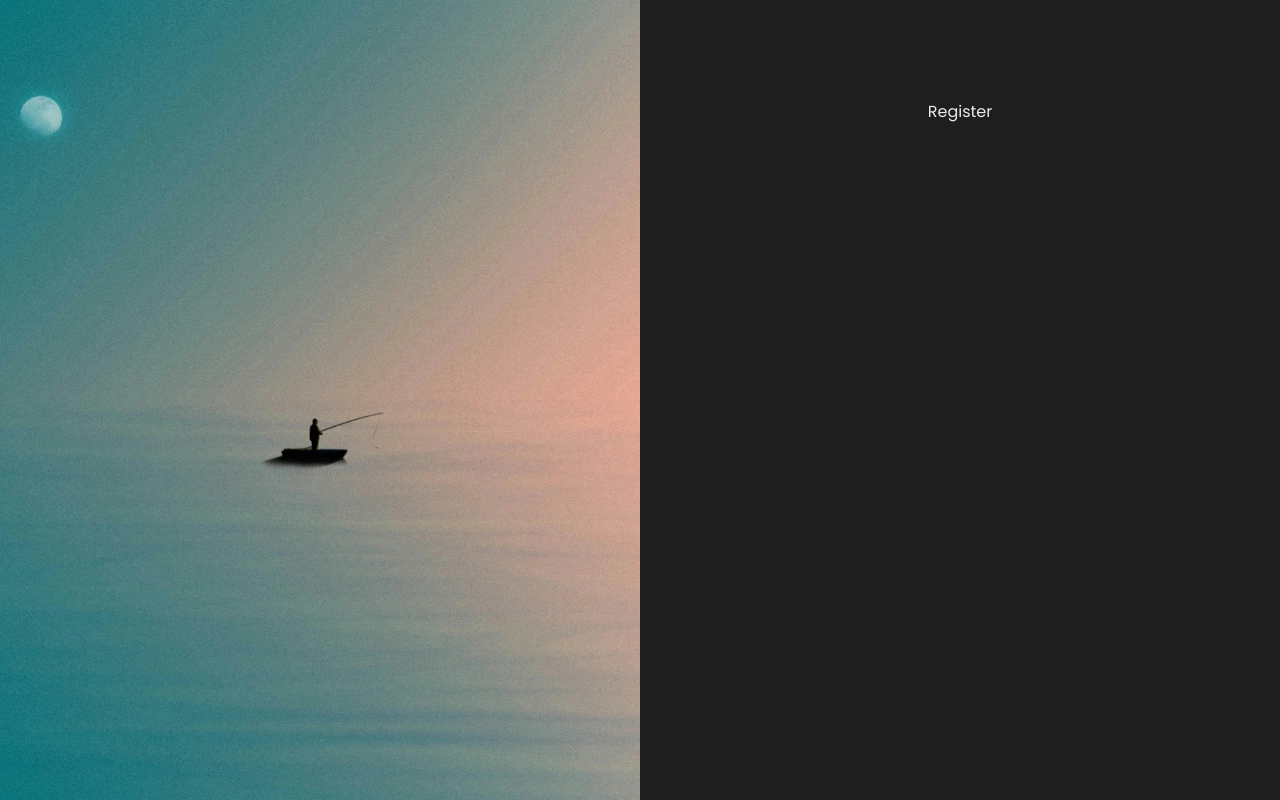
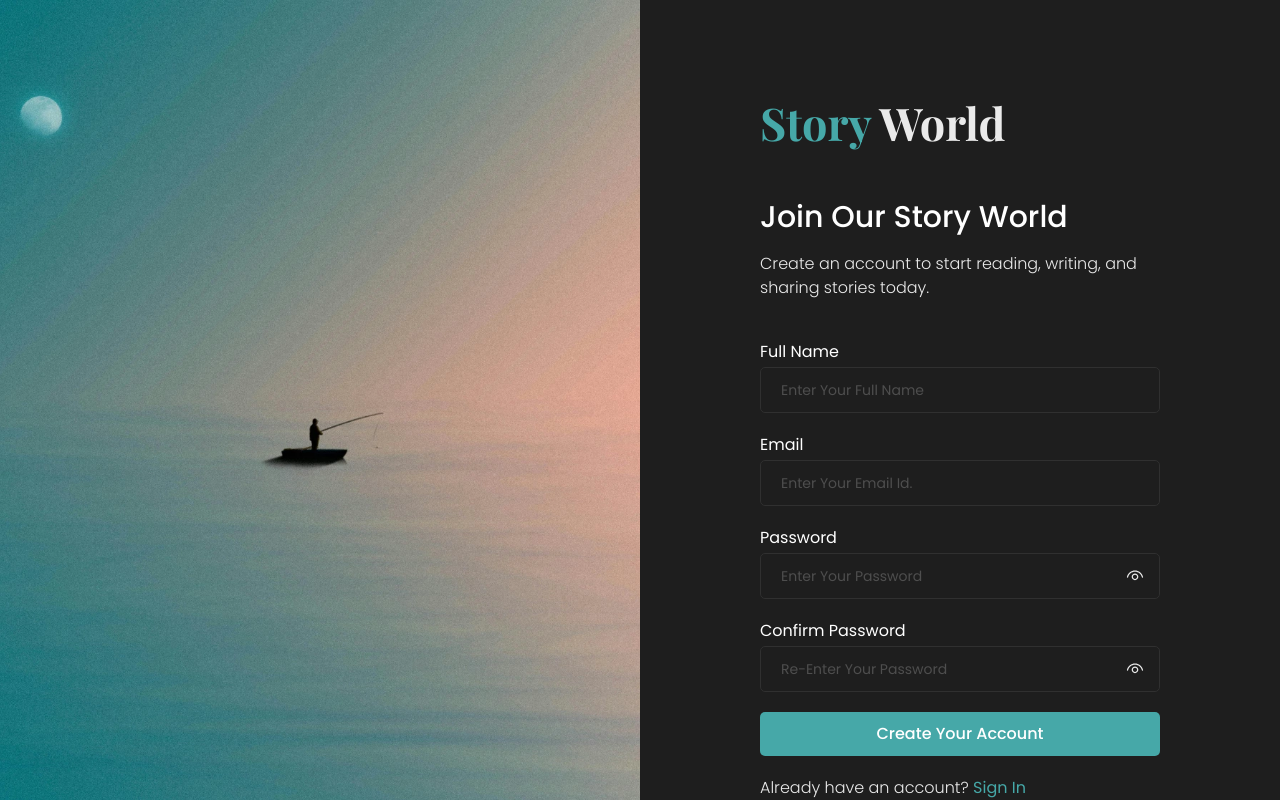
Before and after one commit to rahul-3-real/story-app, a React (Vite) app in the folder frontend/: page /register in a window 1280 px wide. Built offline with nearby package versions, Linux system fonts and the light colour scheme; a web font is replaced by a local one.

Commit message:
Frontend - Added Register Page

```diff
--- a/frontend/src/pages/authentication/Register.jsx
+++ b/frontend/src/pages/authentication/Register.jsx
@@ -1,7 +1,58 @@
+import { Link } from "react-router-dom";
+
+import { Input } from "../../components/forms";
+
 const Register = () => {
   return (
-    <div>
-      <h1>Register</h1>
+    <div className="auth-content">
+      <h1 className="logo mb-[50px]">
+        Story <span>World</span>
+      </h1>
+      <h2 className="heading mb-3">Join Our Story World</h2>
+      <p className="mb-10">
+        Create an account to start reading, writing, and sharing stories today.
+      </p>
+
+      <form method="POST">
+        <Input
+          type="text"
+          label="Full Name"
+          placeholder="Enter your Full Name"
+          id="full_name"
+          name="full_name"
+        />
+
+        <Input
+          type="email"
+          label="Email"
+          placeholder="Enter your Email Id."
+          id="email"
+          name="email"
+        />
+
+        <Input
+          type="password"
+          label="Password"
+          placeholder="Enter your Password"
+          id="password"
+          name="password"
+        />
+
+        <Input
+          type="password"
+          label="Confirm Password"
+          placeholder="Re-Enter your Password"
+          id="password2"
+          name="password2"
+        />
+
+        <button type="submit" className="button button-block mb-5">
+          Create Your Account
+        </button>
+        <p>
+          Already have an account? <Link to="/login">Sign In</Link>
+        </p>
+      </form>
     </div>
   );
 };
--- a/frontend/src/static/css/base.css
+++ b/frontend/src/static/css/base.css
@@ -244,6 +244,7 @@ p a:hover {
   font-size: 14px;
   font-weight: 400;
   text-transform: capitalize;
+  color: #4e4e4e;
 }
 .form-group .form-control[type="password"]::-ms-reveal,
 .form-group .form-control[type="password"]::-ms-clear {
```
